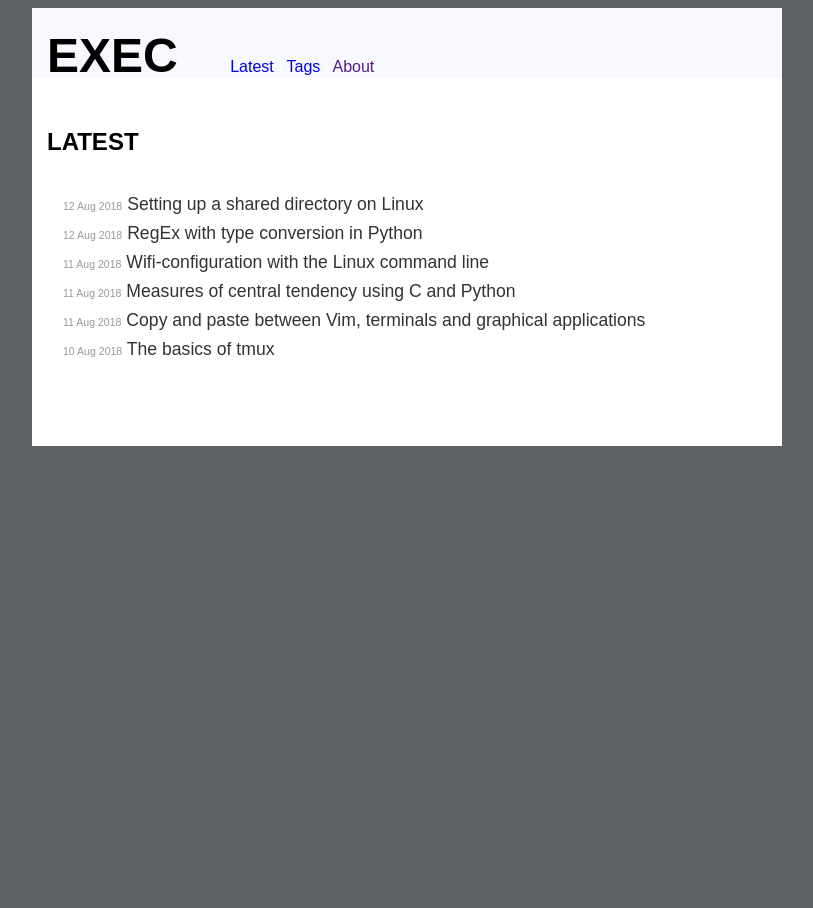
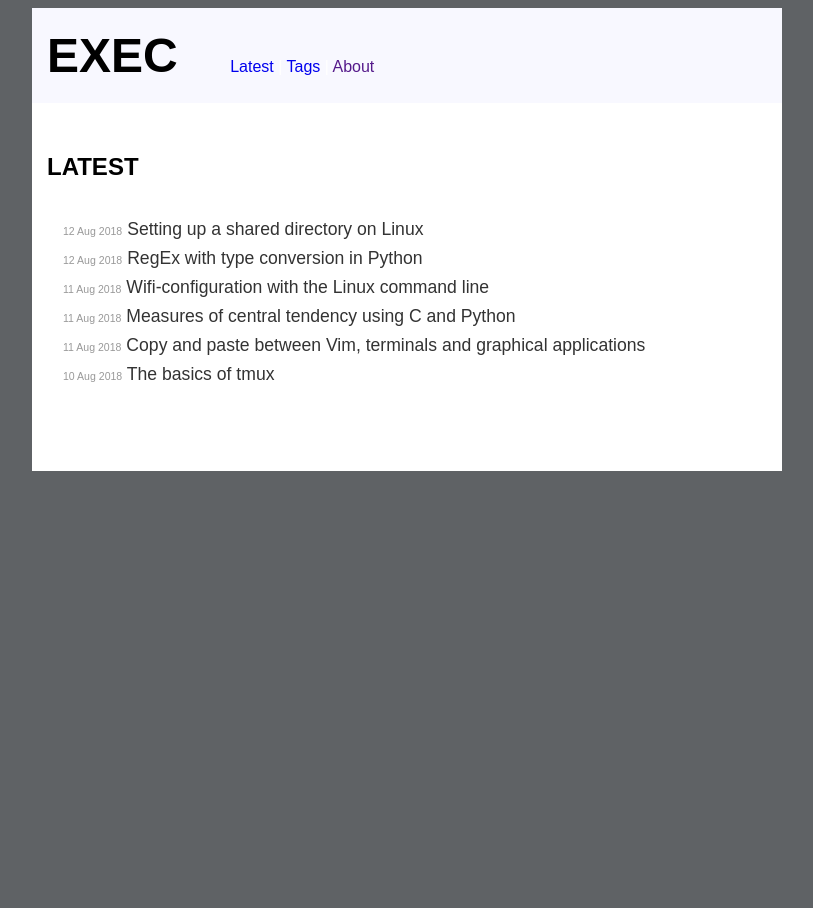
Before and after one commit to execas/execas.github.io, a Jekyll site: the page built from index.html, in a window 1280 px wide. Shown: the whole page, without its empty margins (233-1046 px from the left). Built offline with Jekyll 4.4.1, drawn with Linux system fonts in a browser that asks for light colours.

Commit message:
Update execas.css

```diff
--- a/css/execas.css
+++ b/css/execas.css
@@ -64,7 +64,6 @@ a:focus {
 }
 
 .header {
-     height:30px;
      background-color:#f8f8ff;
      color: #fff;
      margin:0 auto;
@@ -78,7 +77,8 @@ a:focus {
      margin-right: 3rem;
      color: #000;
      display: inline;
-     margin-top: 0;
+     margin-top: 0px;
+     margin-bottom:0px;
 }
 /*
 list of matching posts beneath tag name header
```
